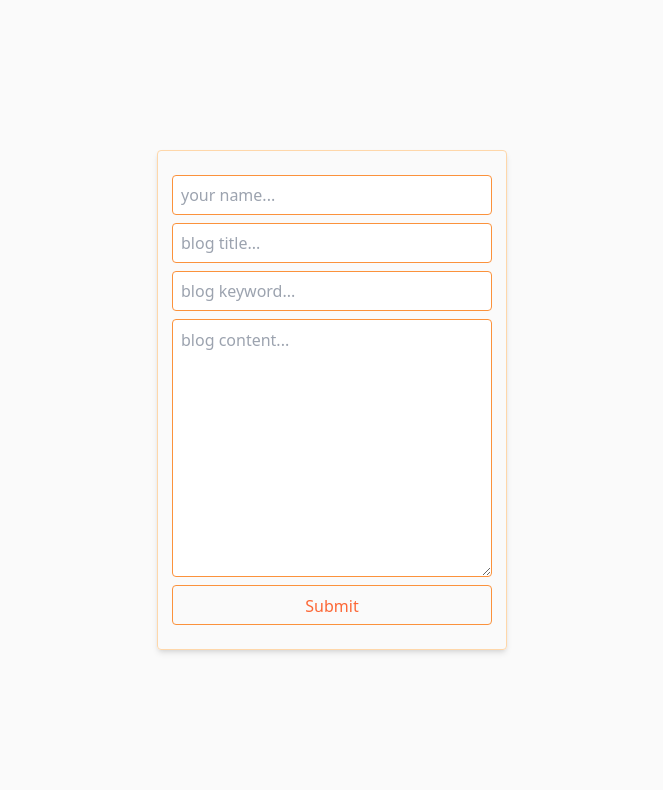
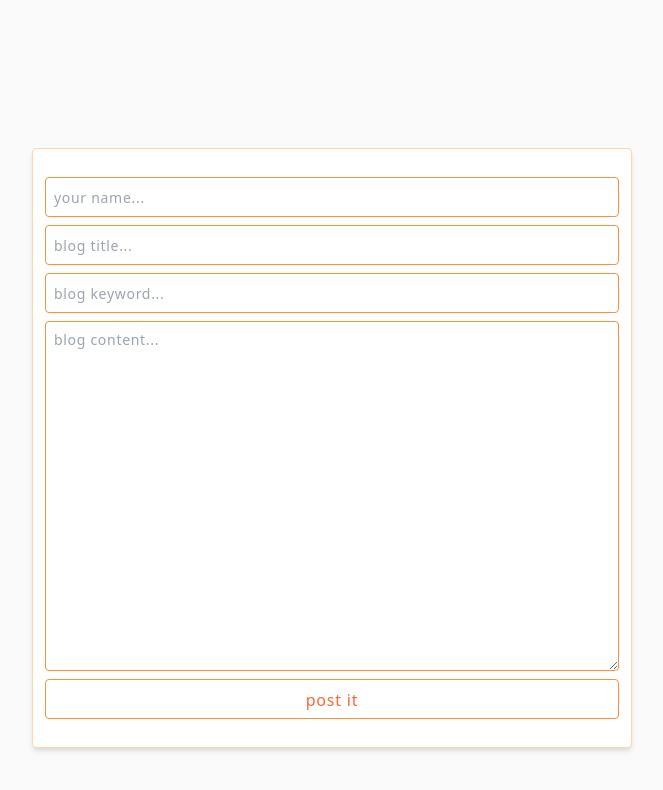
Before and after one commit to andbudha/open-mind, a React (Vite) app: page /blogform in a window 1280 px wide. Shown: the top 790 px of the page, without its empty margins (308-971 px from the left). Built offline with nearby package versions, Linux system fonts and the light colour scheme; no server answers.

Commit message:
blog adding func-ty updated

```diff
--- a/src/assets/common/types.ts
+++ b/src/assets/common/types.ts
@@ -1,4 +1,4 @@
-export type RequestStauts = 'idle' | 'loading' | 'success' | 'failed';
+export type RequestStauts = 'idle' | 'loading';
 export type BlogStatus = 'awaiting' | 'added' | 'deleted' | 'edited';
 export type Blog = {
   id?: number | undefined;
--- a/src/components/pages/BlogForm/BlogForm.tsx
+++ b/src/components/pages/BlogForm/BlogForm.tsx
@@ -2,23 +2,22 @@ import { useFormik } from 'formik';
 import { AppRootState, useAppDispatch } from '../../../redux/store';
 import { blogsThunks } from '../../../redux/slices/blogsSlice';
 import { useSelector } from 'react-redux';
+import { Loader } from '../../Loader/Loader';
+import {
+  BlogStatus,
+  FormikCommonValues,
+  RequestStauts,
+} from '../../../assets/common/types';
+import { Navigate } from 'react-router';
 
 const blogform = {
-  main_box: `container h-full w-full flex justify-center items-center`,
-  blogform_box: `flex justify-center items-center min-h-[500px] w-[350px] border-[1px] border-orange-200 rounded shadow-md p-2`,
-  form_box: `flex flex-col`,
-  input: `h-[40px] w-[320px] border-[1px] border-orange-400 my-1 p-2 rounded focus:outline-none focus:ring-1 ring-orange-500 focus:border-orange-500`,
-  textarea: `border-[1px] border-orange-400 my-1 p-2 rounded focus:outline-none focus:ring-1 ring-orange-500 focus:border-orange-500`,
-  submit_btn: `h-[40px] w-[320px] text-[#FC6736] border-[1px] border-orange-400 my-1 p-2 rounded`,
-  error_style: `text-xs text-red-700 mt-2 tracking-wide`,
-};
-
-type FormikValues = {
-  id: number;
-  author: string;
-  title: string;
-  image: string;
-  content: string;
+  main_box: `relative container h-full w-full flex justify-center items-center text-slate-500 my-12 bg-[#fafafa]`,
+  blogform_box: `container flex justify-center items-center min-h-[600px] min-w-[340px] max-w-[600px] border-[1px] border-orange-200 rounded shadow-md p-3 bg-[#fff]`,
+  form_box: `flex flex-col items-center h-full w-full`,
+  input: `text-sm tracking-wider h-[40px] w-full border-[1px] border-orange-400 my-1 p-2 rounded focus:outline-none focus:ring-1 ring-orange-500 focus:border-orange-500`,
+  textarea: `text-sm  tracking-wider w-full min-h-[350px] border-[1px] border-orange-400 my-1 p-2 rounded focus:outline-none focus:ring-1 ring-orange-500 focus:border-orange-500`,
+  submit_btn: `tracking-wider  h-[40px] w-full text-[#FC6736] border-[1px] border-orange-400 my-1 p-2 rounded transition ease-in-out  hover: duration-300 hover:bg-orange-400 hover:text-[#fff]`,
+  error_style: `w-full text-xs text-red-700 mt-2 tracking-wider`,
 };
 
 export const BlogForm = () => {
@@ -26,6 +25,33 @@ export const BlogForm = () => {
   const newRandomImage = useSelector<AppRootState, string>(
     (state) => state.blogs.randomBlogImage
   );
+  const requestStatuts = useSelector<AppRootState, RequestStauts>(
+    (state) => state.blogs.requestStatuts
+  );
+  const blogStatus = useSelector<AppRootState, BlogStatus>(
+    (state) => state.blogs.blogStatus
+  );
+
+  console.log(blogStatus);
+
+  const validate = (values: FormikCommonValues) => {
+    const errors: FormikCommonValues = {};
+    if (!values.author) {
+      errors.author = 'Full name is required';
+    }
+
+    if (!values.title) {
+      errors.title = 'Blog title is required';
+    }
+    if (!values.image) {
+      errors.image = 'Blog keyword is required';
+    }
+    if (!values.content) {
+      errors.content = 'Blog content is required';
+    }
+
+    return errors;
+  };
 
   const formik = useFormik({
     initialValues: {
@@ -35,9 +61,10 @@ export const BlogForm = () => {
       image: '',
       content: '',
     },
-
-    onSubmit: (values: FormikValues) => {
+    validate,
+    onSubmit: (values, onSubmitProps) => {
       dispatch(blogsThunks.postBlog({ ...values, image: newRandomImage }));
+      onSubmitProps.resetForm();
       console.log('ok');
     },
   });
@@ -45,8 +72,13 @@ export const BlogForm = () => {
   const getImageHandler = () => {
     dispatch(blogsThunks.fetchImage(formik.values.image));
   };
+
+  if (blogStatus === 'added') {
+    return <Navigate to={'/'} />;
+  }
   return (
     <div className={blogform.main_box}>
+      {requestStatuts === 'loading' && <Loader />}
       <div className={blogform.blogform_box}>
         <form className={blogform.form_box} onSubmit={formik.handleSubmit}>
           {formik.errors.author ? (
@@ -93,14 +125,12 @@ export const BlogForm = () => {
             className={blogform.textarea}
             id="content"
             name="content"
-            cols={20}
-            rows={10}
             placeholder="blog content..."
             onChange={formik.handleChange}
             value={formik.values.content}
           />
           <button className={blogform.submit_btn} type="submit">
-            Submit
+            post it
           </button>
         </form>
       </div>
--- a/src/redux/slices/blogsSlice.tsx
+++ b/src/redux/slices/blogsSlice.tsx
@@ -36,16 +36,16 @@ export const slice = createSlice({
         state.requestStatuts = 'loading';
       })
       .addCase(postBlog.fulfilled, (state, action) => {
-        state.blogStatus = 'posted';
+        state.blogStatus = 'added';
         state.requestStatuts = 'idle';
         state.blogs.push(action.payload?.newBlog);
-        state.blogStatus = 'awaiting';
       })
       .addCase(editBlog.pending, (state) => {
         state.requestStatuts = 'loading';
       })
       .addCase(editBlog.fulfilled, (state, action) => {
         state.requestStatuts = 'idle';
+        state.blogStatus = 'edited';
         const index = state.blogs.findIndex(
           (blog) => blog.id === action.payload?.editedBlog.id
         );
```
